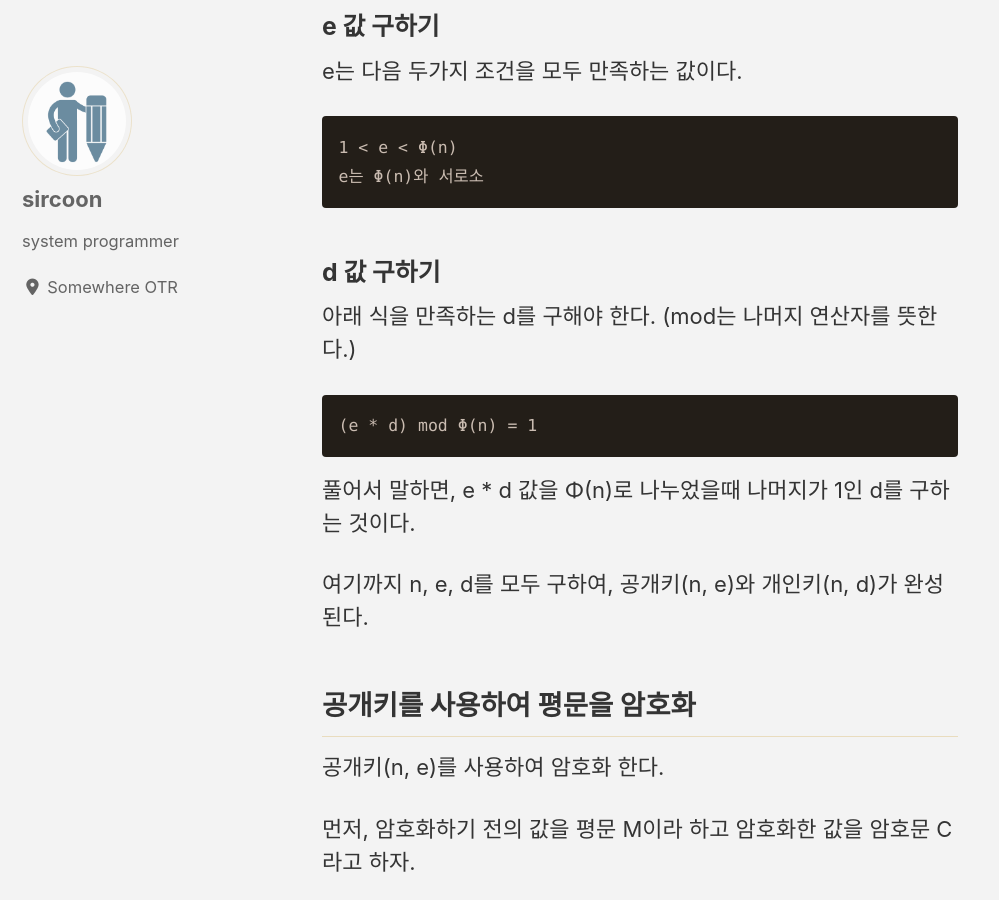
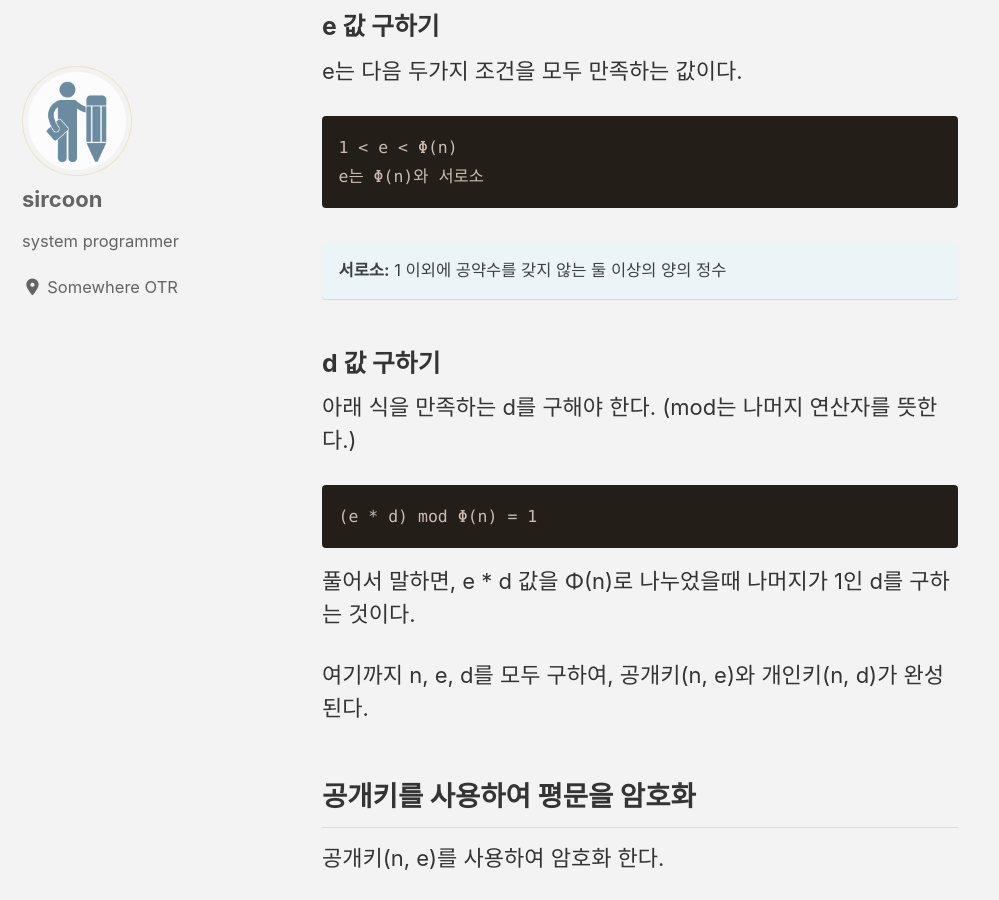
Before and after one commit to mrsoulware/mrsoulware.github.io, a Jekyll site: the page built from _posts/2020/04/2020-04-10-rsa-algorithm-1.md, in a window 1280 px wide and 900 px high, scrolled down 1315 px. Shown: the whole window, without its empty margins (0-999 px from the left). Built offline with Jekyll 4.4.1, drawn with Linux system fonts in a browser that asks for light colours; cached includes are drawn as plain includes; nearby versions of some CDN libraries.

Commit message:
complemet post content

````diff
--- a/_posts/2020/04/2020-04-10-rsa-algorithm-1.md
+++ b/_posts/2020/04/2020-04-10-rsa-algorithm-1.md
@@ -46,6 +46,9 @@ e는 다음 두가지 조건을 모두 만족하는 값이다.
 1 < e < Φ(n)
 e는 Φ(n)와 서로소
 ```
+
+**서로소:** 1 이외에 공약수를 갖지 않는 둘 이상의 양의 정수
+{: .notice--info}
 
 ### d 값 구하기
 
````
